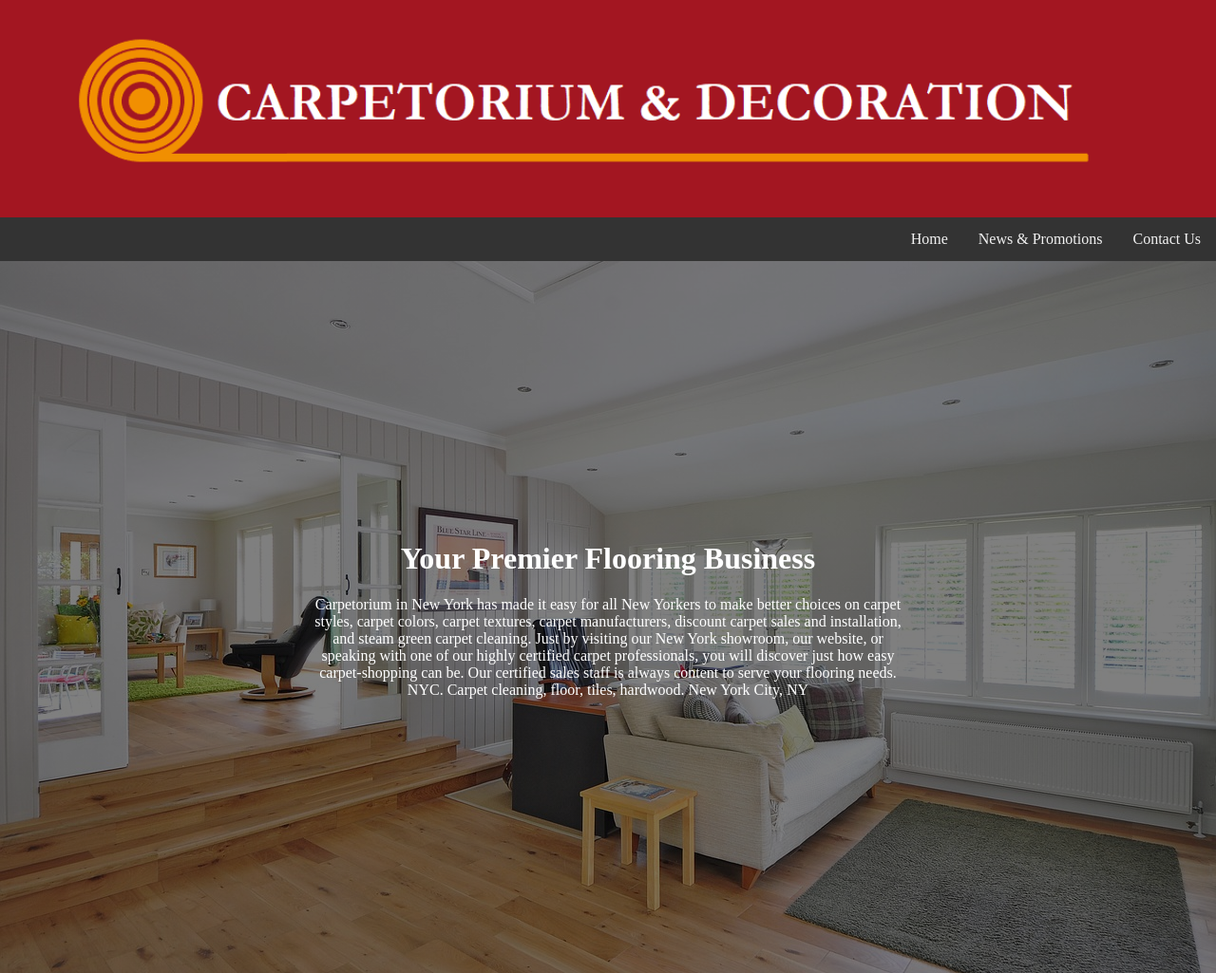
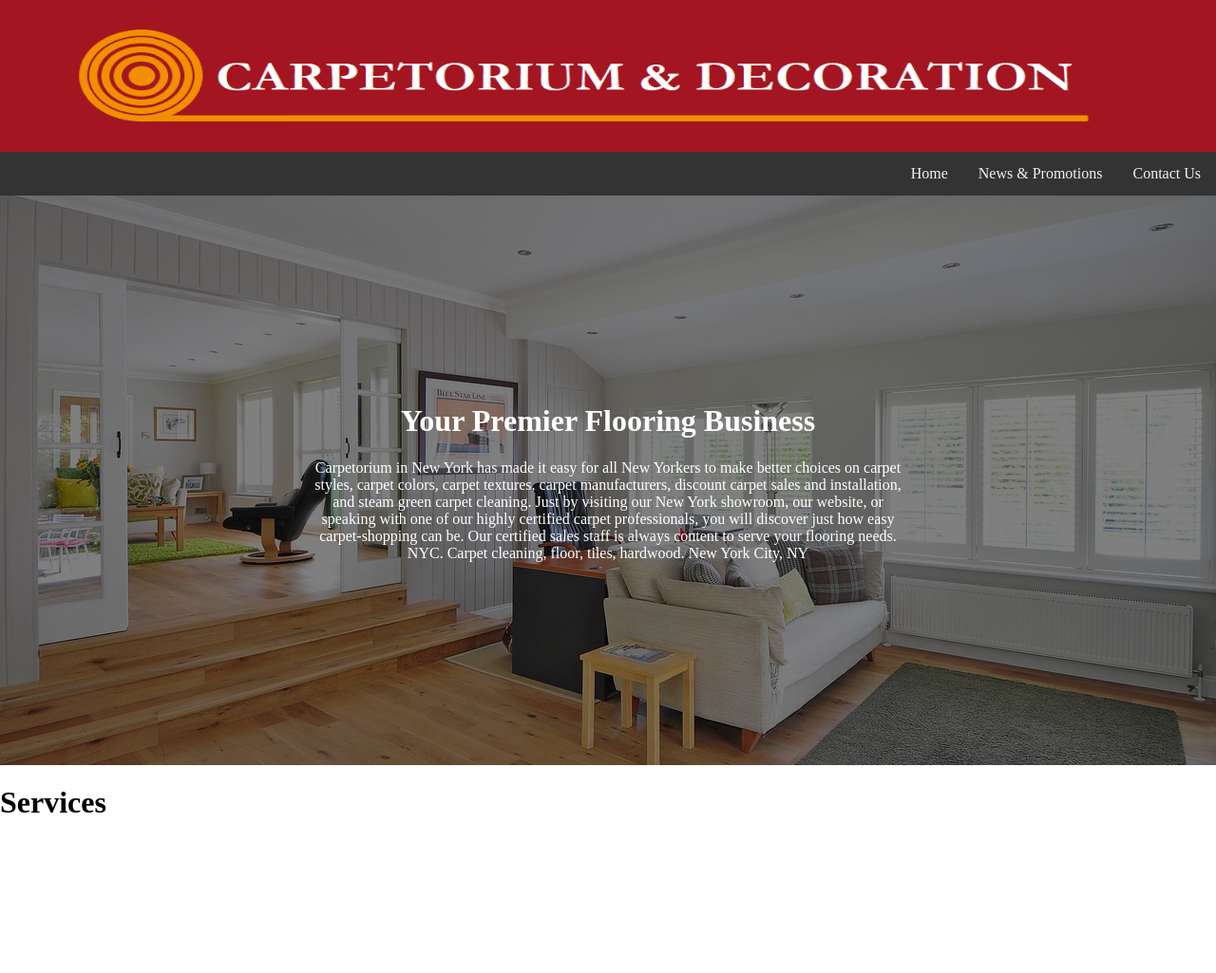
Before and after one commit to nandatanda/carpetorium, a plain HTML site: page index.html in a window 1280 px wide. Shown: the top 1025 px of the page at 95% size. Drawn offline with Linux system fonts and the light colour scheme.

Commit message:
Update styles.css

```diff
--- a/styles.css
+++ b/styles.css
@@ -1,13 +1,10 @@
 html, body {
-  margin: 0%
+  margin: 0%;
+  font-size: 16px;
 }
 .banner {
-  width: 100%;
-  /*height: 160px;*/
-  background-color: rgba(163, 22, 33, 1);
-  font-family: serif;
-  color: #f2f2f2;
-  font-size: 4em;
+  width: auto;
+  height: 160px;
   text-align: center;
 }
 #banner-logo {
@@ -29,6 +26,7 @@ html, body {
   text-align: center;
   padding: 14px 16px;
   text-decoration: none;
+  font-size: 1em;
   }
 .navbar a:hover {
   background: #ddd;
@@ -38,7 +36,7 @@ html, body {
   height: 1500px; /* To enable scrolling */
 }
 .hero-image {
-  height: 50%;
+  height: 40%;
   background-position: center;
   background-repeat: no-repeat;
   background-size: cover;
```
